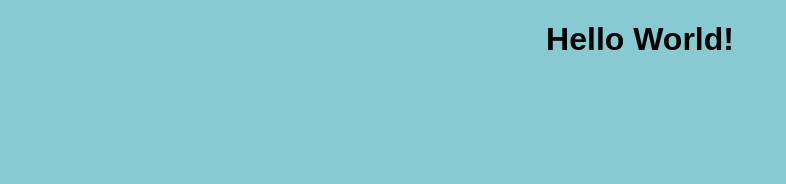
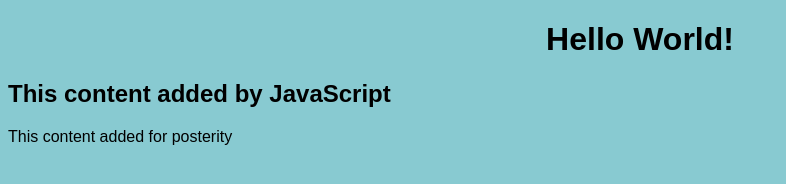
Before and after one commit to michaelLobman/example-repository, a plain HTML site: page index.html in a window 1280 px wide. Shown: the whole page, without its empty margins (0-786 px from the left). Drawn offline with Linux system fonts and the light colour scheme.

Commit message:
add script.js, connect to index.html

```diff
--- a/index.html
+++ b/index.html
@@ -6,5 +6,6 @@
 </head>
 <body>
 	<h1>Hello World!</h1>
+	<script src="script.js"></script>
 </body>
 </html>
--- /dev/null
+++ b/script.js
@@ -0,0 +1,7 @@
+const h2 = document.createElement("h2");
+h2.textContent = "This content added by JavaScript";
+document.querySelector("body").appendChild(h2);
+
+const p = document.createElement("p");
+p.textContent = "This content added for posterity";
+document.querySelector("body").appendChild(p);
```
